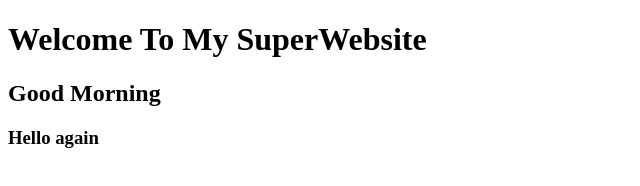
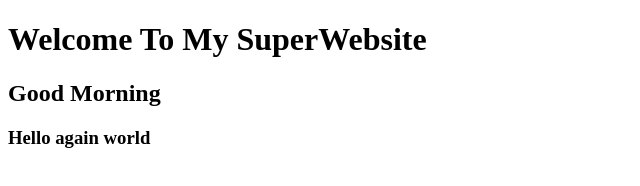
Before and after one commit to EdwardAgyeman/superwebsite, a plain HTML site: page index.html in a window 1280 px wide. Shown: the full height of the page, 0-640 px from the left. Drawn offline with Linux system fonts and the light colour scheme.

Commit message:
Version 0.0.5
Hello world again

```diff
--- a/index.html
+++ b/index.html
@@ -8,7 +8,8 @@
 <body>
     <h1>Welcome To My SuperWebsite</h1>
     <h2>Good Morning</h2>
-    <h3>Hello again</h3>
+    <h3>Hello again world</h3>
+
 
 
 </body>
```
